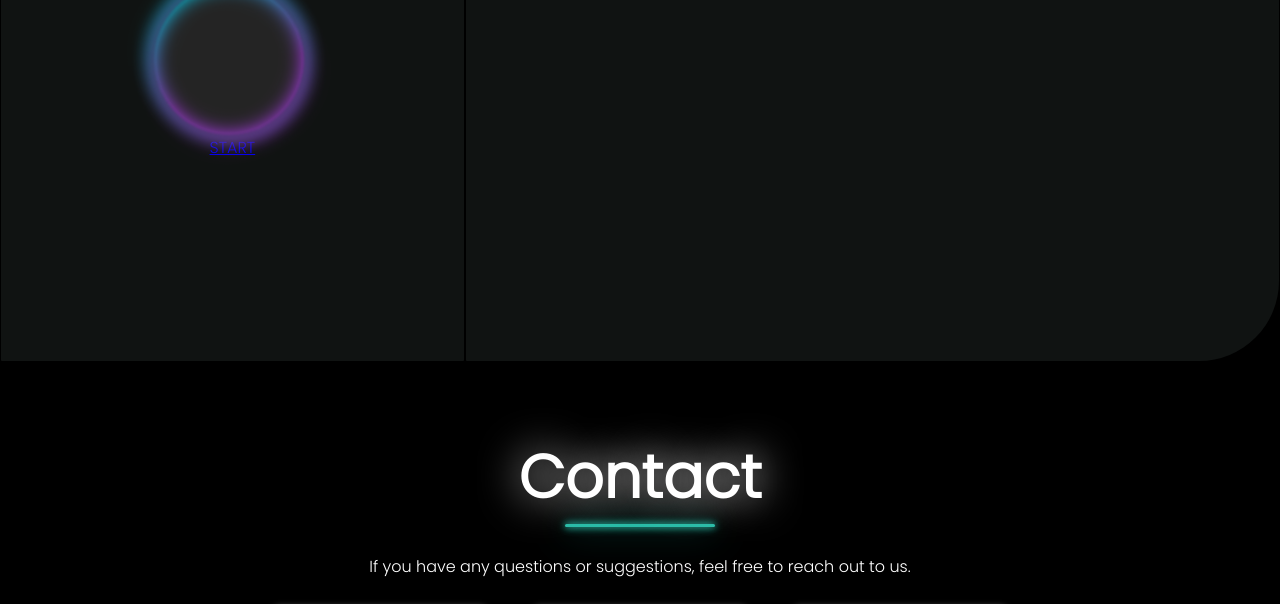
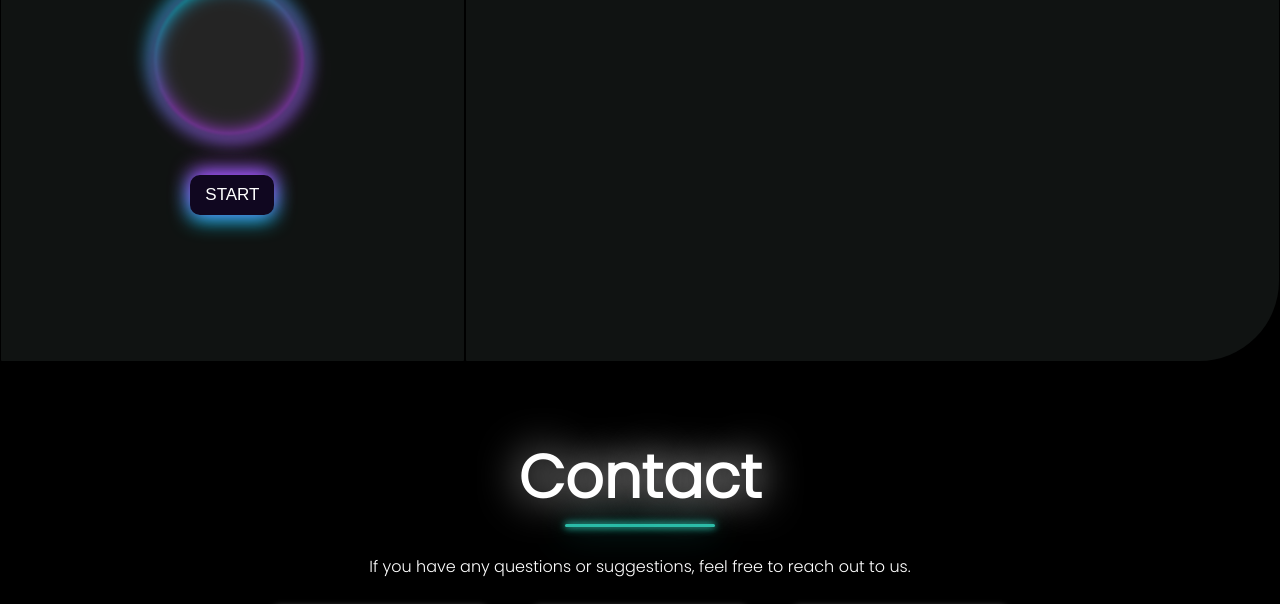
Before and after one commit to pratik11500/Apex, a plain HTML site: page index.html in a window 1280 px wide. Shown: the part 1360-1964 px from the top of the page. Drawn offline with nearby package versions, Linux system fonts and the light colour scheme.

Commit message:
Update index.html

```diff
--- a/index.html
+++ b/index.html
@@ -106,11 +106,9 @@
     <div class="spinner1"></div>
 </div>
 
-          <a href="#">
-              <span></span><span></span>
-              <span></span><span></span>
-              START
-          </a>
+          <button>
+            START
+          </button>
           </div>
 
           <div class="box-content" style="width: 70%; height: 50vh;border-radius: 1px 1px 80px 1px;">
```
